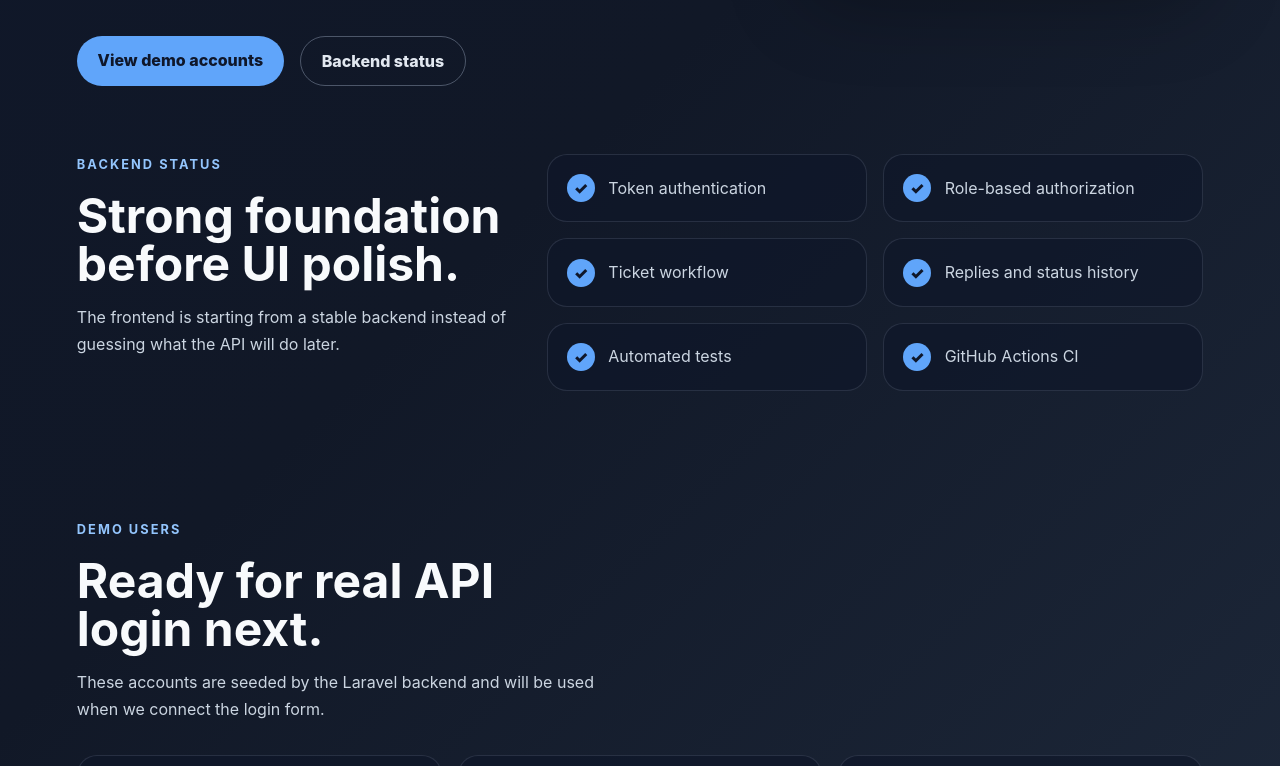
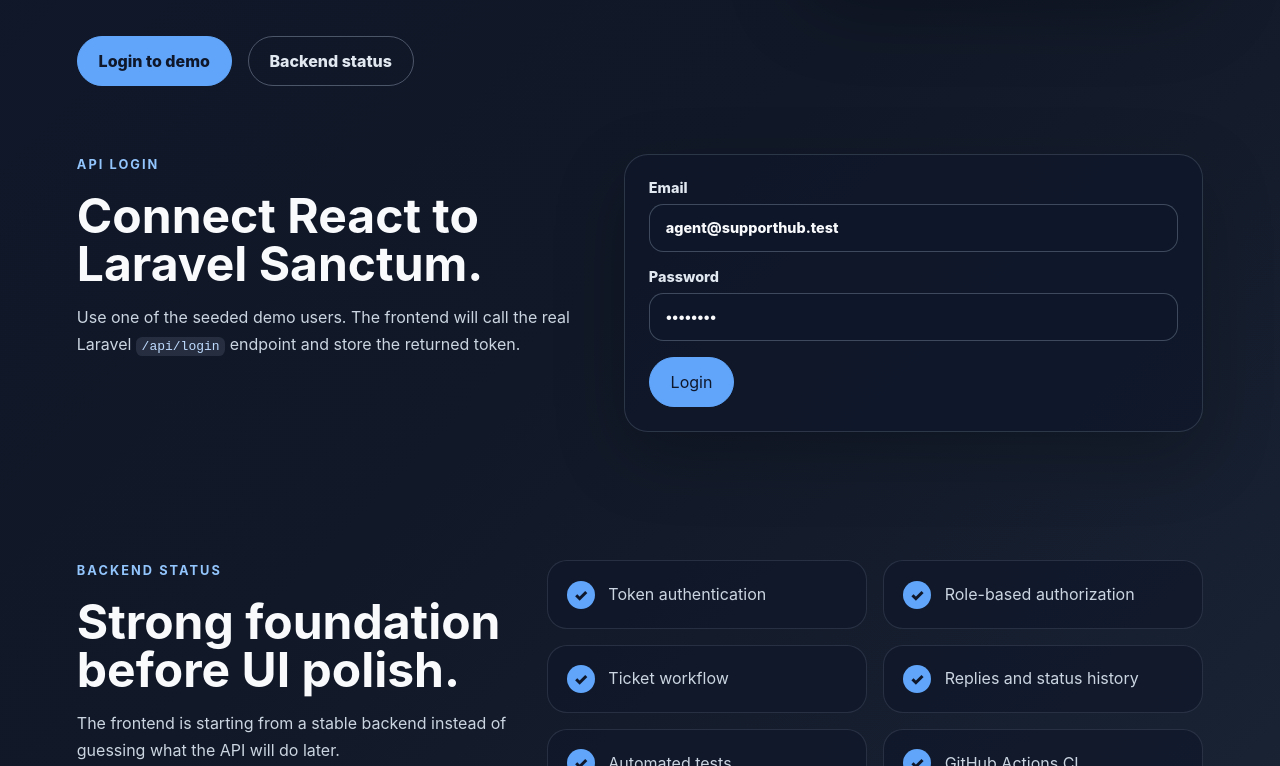
Before and after one commit to Panajotc/Supporthub, a React (Vite) app in the folder frontend/: page / in a window 1280 px wide. Shown: the part 614-1380 px from the top of the page. Built offline with nearby package versions, Linux system fonts and the light colour scheme; no server answers.

Commit message:
feat(frontend): connect login to backend API

```diff
--- a/frontend/src/App.css
+++ b/frontend/src/App.css
@@ -59,6 +59,13 @@
   line-height: 1.7;
 }
 
+code {
+  background: rgba(148, 163, 184, 0.16);
+  border-radius: 0.4rem;
+  color: #bfdbfe;
+  padding: 0.15rem 0.35rem;
+}
+
 .hero-copy {
   font-size: 1.15rem;
   max-width: 42rem;
@@ -79,17 +86,29 @@
   font-weight: 800;
   padding: 0.9rem 1.3rem;
   text-decoration: none;
-  transition: transform 0.2s ease, border-color 0.2s ease;
+  transition: transform 0.2s ease, border-color 0.2s ease, opacity 0.2s ease;
 }
 
 .primary-button {
   background: #60a5fa;
+  border: 1px solid #60a5fa;
   color: #0f172a;
 }
 
 .secondary-button {
+  background: transparent;
   border: 1px solid rgba(148, 163, 184, 0.45);
   color: #e2e8f0;
+}
+
+.button-reset {
+  cursor: pointer;
+  font: inherit;
+}
+
+button:disabled {
+  cursor: not-allowed;
+  opacity: 0.65;
 }
 
 .primary-button:hover,
@@ -122,6 +141,62 @@
   font-weight: 800;
   margin-top: 1rem;
   padding: 0.65rem 1rem;
+}
+
+.login-section {
+  display: grid;
+  grid-template-columns: minmax(16rem, 0.8fr) minmax(20rem, 0.9fr);
+  gap: 2rem;
+  align-items: start;
+  padding: 4rem 0;
+}
+
+.login-card,
+.dashboard-preview {
+  background: rgba(15, 23, 42, 0.72);
+  border: 1px solid rgba(148, 163, 184, 0.22);
+  border-radius: 1.5rem;
+  box-shadow: 0 24px 70px rgba(0, 0, 0, 0.22);
+  padding: 1.5rem;
+}
+
+.login-card label {
+  color: #e2e8f0;
+  display: grid;
+  font-size: 0.9rem;
+  font-weight: 800;
+  gap: 0.5rem;
+  margin-bottom: 1rem;
+}
+
+.login-card input {
+  background: rgba(15, 23, 42, 0.96);
+  border: 1px solid rgba(148, 163, 184, 0.36);
+  border-radius: 0.9rem;
+  color: #f8fafc;
+  font: inherit;
+  outline: none;
+  padding: 0.9rem 1rem;
+  transition: border-color 0.2s ease, box-shadow 0.2s ease;
+}
+
+.login-card input:focus {
+  border-color: #60a5fa;
+  box-shadow: 0 0 0 4px rgba(96, 165, 250, 0.16);
+}
+
+.error-message {
+  background: rgba(239, 68, 68, 0.12);
+  border: 1px solid rgba(239, 68, 68, 0.38);
+  border-radius: 0.9rem;
+  color: #fecaca;
+  font-weight: 700;
+  margin: 0 0 1rem;
+  padding: 0.8rem 1rem;
+}
+
+.dashboard-preview strong {
+  color: #f8fafc;
 }
 
 .section-grid {
@@ -203,6 +278,7 @@
 
 @media (max-width: 900px) {
   .hero-section,
+  .login-section,
   .section-grid {
     grid-template-columns: 1fr;
   }
--- a/frontend/src/App.tsx
+++ b/frontend/src/App.tsx
@@ -1,6 +1,23 @@
+import { useState } from 'react';
+
 import './App.css';
+import { login, type AuthUser } from './api/auth';
+
+const TOKEN_STORAGE_KEY = 'supporthub_token';
+const USER_STORAGE_KEY = 'supporthub_user';
 
 function App() {
+  const [user, setUser] = useState<AuthUser | null>(() => {
+    const storedUser = localStorage.getItem(USER_STORAGE_KEY);
+
+    return storedUser ? (JSON.parse(storedUser) as AuthUser) : null;
+  });
+
+  const [email, setEmail] = useState('agent@supporthub.test');
+  const [password, setPassword] = useState('password');
+  const [isLoading, setIsLoading] = useState(false);
+  const [error, setError] = useState<string | null>(null);
+
   const demoAccounts = [
     {
       role: 'Admin',
@@ -28,6 +45,36 @@
     'GitHub Actions CI',
   ];
 
+  async function handleLogin(event: React.FormEvent<HTMLFormElement>) {
+    event.preventDefault();
+
+    setError(null);
+    setIsLoading(true);
+
+    try {
+      const response = await login({
+        email,
+        password,
+      });
+
+      localStorage.setItem(TOKEN_STORAGE_KEY, response.token);
+      localStorage.setItem(USER_STORAGE_KEY, JSON.stringify(response.user));
+
+      setUser(response.user);
+    } catch (caughtError) {
+      setError(caughtError instanceof Error ? caughtError.message : 'Login failed.');
+    } finally {
+      setIsLoading(false);
+    }
+  }
+
+  function handleLogout() {
+    localStorage.removeItem(TOKEN_STORAGE_KEY);
+    localStorage.removeItem(USER_STORAGE_KEY);
+
+    setUser(null);
+  }
+
   return (
     <main className="app-shell">
       <section className="hero-section">
@@ -42,8 +89,8 @@
           </p>
 
           <div className="hero-actions">
-            <a href="#demo-accounts" className="primary-button">
-              View demo accounts
+            <a href="#login" className="primary-button">
+              Login to demo
             </a>
 
             <a href="#backend-status" className="secondary-button">
@@ -62,6 +109,63 @@
 
           <div className="status-pill">17 tests passing</div>
         </div>
+      </section>
+
+      <section id="login" className="login-section">
+        <div className="section-heading">
+          <p className="eyebrow">API login</p>
+          <h2>Connect React to Laravel Sanctum.</h2>
+          <p>
+            Use one of the seeded demo users. The frontend will call the real
+            Laravel <code>/api/login</code> endpoint and store the returned token.
+          </p>
+        </div>
+
+        {user ? (
+          <div className="dashboard-preview">
+            <p className="card-label">Signed in</p>
+            <h3>Welcome, {user.name}</h3>
+            <p>
+              You are logged in as <strong>{user.role}</strong> using{' '}
+              <strong>{user.email}</strong>.
+            </p>
+            <p>
+              Next we will use this token to load tickets from the backend API.
+            </p>
+
+            <button className="secondary-button button-reset" onClick={handleLogout}>
+              Logout
+            </button>
+          </div>
+        ) : (
+          <form className="login-card" onSubmit={handleLogin}>
+            <label>
+              Email
+              <input
+                type="email"
+                value={email}
+                onChange={(event) => setEmail(event.target.value)}
+                required
+              />
+            </label>
+
+            <label>
+              Password
+              <input
+                type="password"
+                value={password}
+                onChange={(event) => setPassword(event.target.value)}
+                required
+              />
+            </label>
+
+            {error ? <p className="error-message">{error}</p> : null}
+
+            <button className="primary-button button-reset" type="submit" disabled={isLoading}>
+              {isLoading ? 'Logging in...' : 'Login'}
+            </button>
+          </form>
+        )}
       </section>
 
       <section id="backend-status" className="section-grid">
@@ -87,10 +191,10 @@
       <section id="demo-accounts" className="demo-section">
         <div className="section-heading">
           <p className="eyebrow">Demo users</p>
-          <h2>Ready for real API login next.</h2>
+          <h2>Seeded backend accounts.</h2>
           <p>
-            These accounts are seeded by the Laravel backend and will be used when
-            we connect the login form.
+            These accounts are created by the Laravel seeder and can be used to test
+            role-based workflows.
           </p>
         </div>
 
--- /dev/null
+++ b/frontend/src/api/auth.ts
@@ -0,0 +1,42 @@
+export type UserRole = 'customer' | 'agent' | 'admin';
+
+export type AuthUser = {
+  id: number;
+  name: string;
+  email: string;
+  role: UserRole;
+  created_at: string;
+  updated_at: string;
+};
+
+export type LoginResponse = {
+  message: string;
+  user: AuthUser;
+  token: string;
+};
+
+export type LoginPayload = {
+  email: string;
+  password: string;
+};
+
+const API_BASE_URL = import.meta.env.VITE_API_BASE_URL;
+
+export async function login(payload: LoginPayload): Promise<LoginResponse> {
+  const response = await fetch(`${API_BASE_URL}/login`, {
+    method: 'POST',
+    headers: {
+      'Content-Type': 'application/json',
+      Accept: 'application/json',
+    },
+    body: JSON.stringify(payload),
+  });
+
+  const data = await response.json();
+
+  if (!response.ok) {
+    throw new Error(data.message || 'Login failed.');
+  }
+
+  return data as LoginResponse;
+}
```
